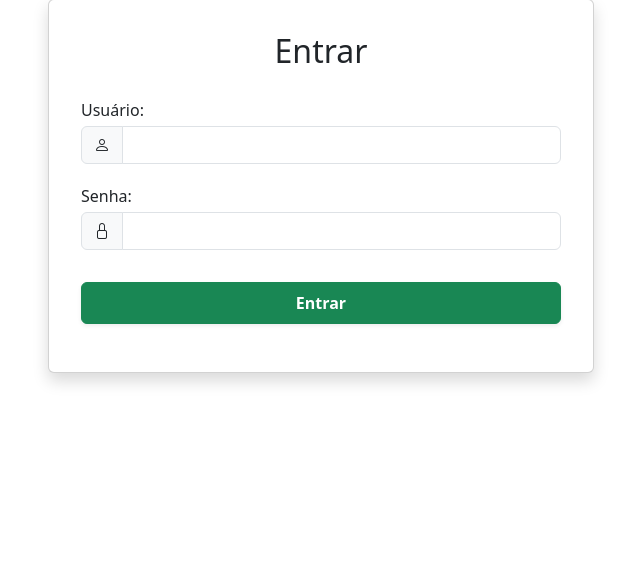
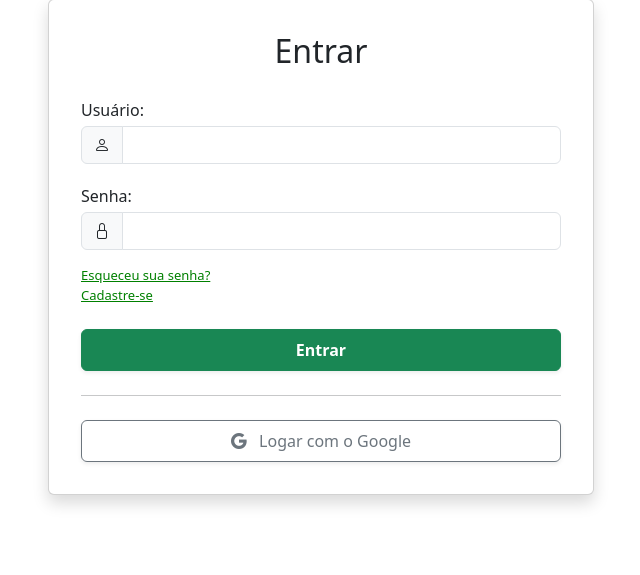
Before and after one commit to AnaCandida/Projeto-Empreendedor, a Django app: page /logar_usuario in a window 1280 px wide. Shown: the part 273-848 px from the top of the page, without its empty margins (319-959 px from the left). Run offline with Django 4.2, Linux system fonts and the light colour scheme; some libraries are stand-ins or nearby versions.

Commit message:
feat: inclui novos botoes na tela de login

```diff
--- a/bora_la/core/templates/index.html
+++ b/bora_la/core/templates/index.html
@@ -15,15 +15,15 @@
 
 <div class="container mt-5">
     <h1>Bem-vindo ao Bora Lá!</h1>
-    <a href="{% url 'listar_eventos' %}" class="btn btn-primary mt-3 d-block">
+    <a href="{% url 'listar_eventos' %}" class="btn btn-success  mt-3 d-block">
         Ver eventos
     </a>
 
-    <a href="{% url 'logar_usuario' %}" class="btn btn-primary mt-3 d-block">
+    <a href="{% url 'logar_usuario' %}" class="btn btn-success  mt-3 d-block">
         Entrar
     </a>
 
-    <a href="{% url 'cadastrar_usuario' %}" class="btn btn-primary mt-3 d-block">
+    <a href="{% url 'cadastrar_usuario' %}" class="btn btn-success mt-3 d-block">
         Cadastrar conta
     </a>
 </div>
--- a/bora_la/core/templates/listar_eventos.html
+++ b/bora_la/core/templates/listar_eventos.html
@@ -6,9 +6,9 @@
     <meta charset="UTF-8">
     <meta name="viewport" content="width=device-width, initial-scale=1">
     <title>Listagem de Eventos</title>
-    <!-- Inclua o CSS do Bootstrap 5 -->
+    <!-- CSS do Bootstrap 5 -->
     <link rel="stylesheet" href="https://cdn.jsdelivr.net/npm/bootstrap@5.3.0/dist/css/bootstrap.min.css">
-    <!-- Inclua o Bootstrap Icons -->
+    <!-- Bootstrap Icons -->
     <link rel="stylesheet" href="https://cdn.jsdelivr.net/npm/bootstrap-icons@1.3.0/font/bootstrap-icons.css">
     <!-- Estilos globais -->
     <link rel="stylesheet" href="{% static 'bora_la/css/main.css' %}">
@@ -18,7 +18,7 @@
 <!-- TEM LOGICA PARA VALIDAR AUTNETICACAO E TIPO DE USER -->
 <nav class="navbar navbar-expand-lg navbar-light bg-light">
     <div class="container">
-        <a class="navbar-brand" href="#">Seu Logo</a>
+        <a class="navbar-brand" href="#">Logo</a>
         <button class="navbar-toggler" type="button" data-bs-toggle="collapse" data-bs-target="#navbarNav" aria-controls="navbarNav" aria-expanded="false" aria-label="Toggle navigation">
             <span class="navbar-toggler-icon"></span>
         </button>
--- a/bora_la/core/templates/login.html
+++ b/bora_la/core/templates/login.html
@@ -1,5 +1,4 @@
 {% load static %}
-
 <!DOCTYPE html>
 <html lang="en">
    <head>
@@ -11,9 +10,18 @@
       <link rel="stylesheet" href="https://cdn.jsdelivr.net/npm/bootstrap@5.3.0/dist/css/bootstrap.min.css">
       <!-- Icons Bootstrap -->
       <link rel="stylesheet" href="https://cdn.jsdelivr.net/npm/bootstrap-icons@1.3.0/font/bootstrap-icons.css">
-
       <!-- Estilos globais -->
       <link rel="stylesheet" href="{% static 'bora_la/css/main.css' %}">
+      <style>
+         /* Estilo personalizado para o links */
+         .custom-link {
+         color: green;
+         display: flex;
+         align-items: center;
+         font-size: small;
+
+         }
+      </style>
    </head>
    <body>
 
@@ -53,9 +61,54 @@
                         {% endfor %}
                      </ul>
                      {% endif %}
+                     <div class="mb-2">
+                        <!-- link para abrir o pop-up -->
+                        <a href="#" id="forgotPasswordLink"class="custom-link">Esqueceu sua senha?</a>
+                        <a href="{% url 'cadastrar_usuario' %}" id="registerLink" class="custom-link">Cadastre-se</a>
 
+                     </div>
+                     <div class="modal fade" id="forgotPasswordModal" tabindex="-1" aria-labelledby="forgotPasswordModalLabel" aria-hidden="true">
+                        <div class="modal-dialog">
+                           <div class="modal-content">
+                              <div class="modal-header">
+                                 <h5 class="modal-title" id="forgotPasswordModalLabel">Esqueceu sua senha?</h5>
+                                 <button type="button" class="btn-close" data-bs-dismiss="modal" aria-label="Close"></button>
+                              </div>
+                              <div class="modal-body">
+                                 <!-- Conteúdo do pop-up a ser desenvolvido no projeto 2 -->
+                                 Conteúdo a ser desenvolvido no projeto 2.
+                              </div>
+                              <div class="modal-footer">
+                                 <button type="button" class="btn btn-secondary" data-bs-dismiss="modal">Fechar</button>
+                              </div>
+                           </div>
+                        </div>
+                     </div>
                      <div class="mb-3 d-grid">
                         <button type="submit" class="btn btn-success btn-block mt-3 fw-bold py-2 shadow-sm">Entrar</button>
+                     </div>
+                     <hr class="my-4">
+                     <!-- Linha reta -->
+                     <div class="d-grid">
+                        <button type="button" class="btn btn-outline-secondary btn-block py-2 shadow-sm" data-bs-toggle="modal" data-bs-target="#googleLoginModal">
+                        <i class="bi bi-google me-2"></i> Logar com o Google
+                        </button>
+                        <div class="modal fade" id="googleLoginModal" tabindex="-1" aria-labelledby="googleLoginModalLabel" aria-hidden="true">
+                           <div class="modal-dialog">
+                              <div class="modal-content">
+                                 <div class="modal-header">
+                                    <h5 class="modal-title" id="googleLoginModalLabel">Logar com o Google</h5>
+                                    <button type="button" class="btn-close" data-bs-dismiss="modal" aria-label="Close"></button>
+                                 </div>
+                                 <div class="modal-body">
+                                    <!-- Conteúdo do pop-up a ser desenvolvido no projeto 2 -->
+                                    Conteúdo a ser desenvolvido no projeto 2.
+                                 </div>
+                                 <div class="modal-footer">
+                                    <button type="button" class="btn btn-secondary" data-bs-dismiss="modal">Fechar</button>
+                                 </div>
+                              </div>
+                           </div>
                         </div>
                   </form>
                   </div>
@@ -63,9 +116,15 @@
             </div>
          </div>
       </div>
-
-<!--  arquivos JS do Bootstrap -->
+      <script src="https://cdnjs.cloudflare.com/ajax/libs/jquery/3.6.0/jquery.min.js"></script>
       <script src="https://cdn.jsdelivr.net/npm/bootstrap@5.3.0/dist/js/bootstrap.bundle.min.js"></script>
-
+      <script>
+         $(document).ready(function() {
+             // Abrir o pop-up ao clicar no link "Esqueceu sua senha?"
+             $("#forgotPasswordLink").click(function() {
+                 $("#forgotPasswordModal").modal("show");
+             });
+         });
+      </script>
    </body>
 </html>
```
Lines whose indentation alone changed are shown as unchanged.
